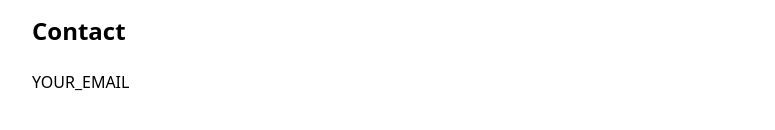
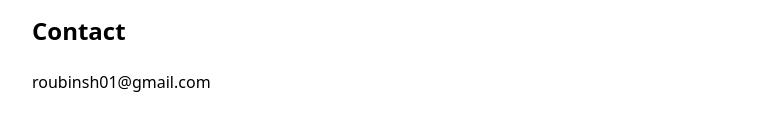
Before and after one commit to krvats/reelio, a plain HTML site: page web/privacy.html in a window 1280 px wide. Shown: the part 782-912 px from the top of the page, without its empty margins (248-1023 px from the left). Drawn offline with Linux system fonts and the light colour scheme.

Commit message:
Update privacy.html

```diff
--- a/web/privacy.html
+++ b/web/privacy.html
@@ -15,5 +15,5 @@
 <h2>Deleting your data</h2>
 <p>You can disconnect Reelio at any time in the app, delete your private data repository, and revoke access at myaccount.google.com/permissions.</p>
 <h2>Contact</h2>
-<p>YOUR_EMAIL</p>
+<p>roubinsh01@gmail.com</p>
 </body></html>
```
